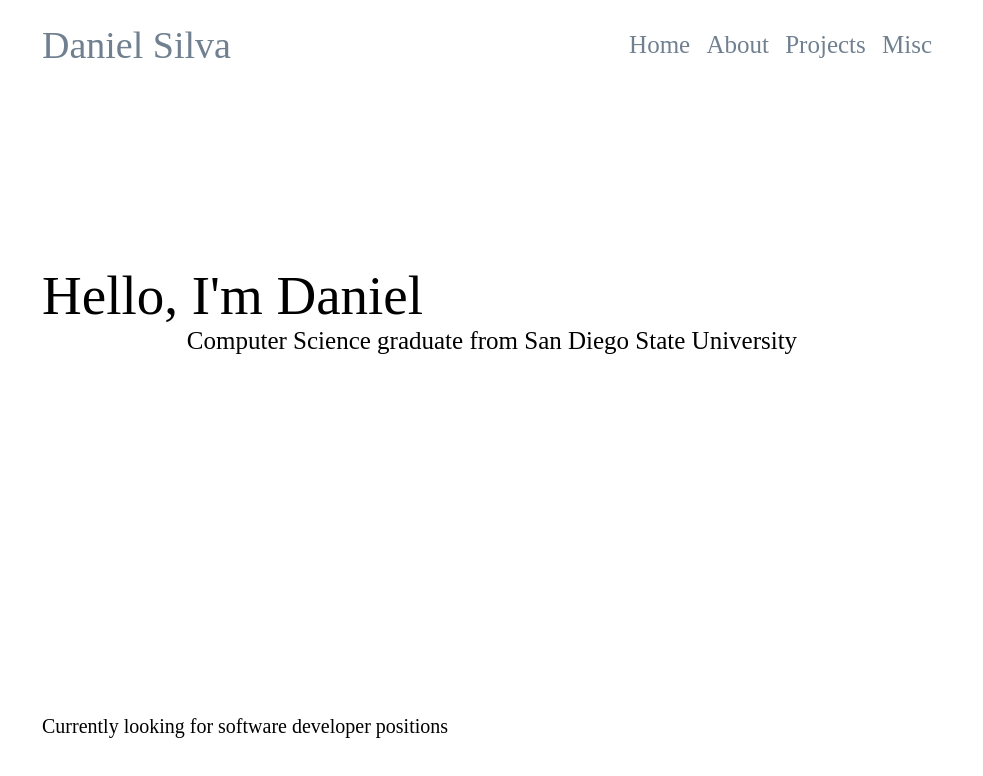
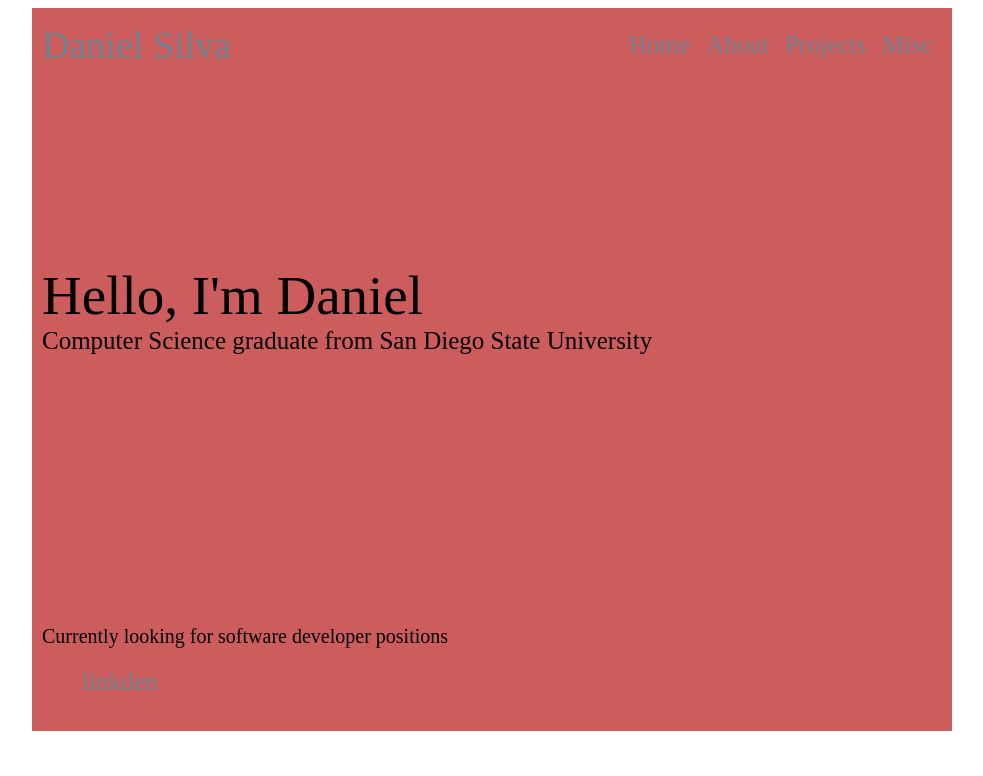
Before and after one commit to D-AA-S/D-AA-S-portfolio.github.io, a plain HTML site: page test.html in a window 1280 px wide. Shown: the whole page, without its empty margins (148-1131 px from the left). Drawn offline with Linux system fonts and the light colour scheme.

Commit message:
Messing around with colors

```diff
--- a/test.html
+++ b/test.html
@@ -26,6 +26,7 @@ ul{
     width: 900px;
     margin: 0px auto;
     padding: 10px;
+    background-color: indianred;
 }
 a:link,a:visited{
     text-decoration: none;
@@ -35,22 +36,25 @@ a:hover,a:active{
     text-shadow: 0px 0px dodgerblue;
 }
 .p1center{
-    text-align: center;
     font-weight: 300px;
     font-size: 25px;
     margin-top: 0%;
 }
 .p2center{
-    text-align: left;
     font-weight: 250px;
     font-size: 20px;
-    margin-top: 40%;
+    margin-top: 30%;
 }
 h1{
     text-align: left;
     font-weight: 350;
     font-size: 55px;
     margin-bottom: 0px;
+}
+.bottomdiv{
+    margin-top: 20%;
+    background-color: indianred;
+    align-content: center;
 }
         </style>
     </head>
@@ -82,8 +86,17 @@ h1{
                     <h1>Hello, I'm Daniel</h1>
                     <p class = "p1center">Computer Science graduate from San Diego State University</p>
                 </div>
-                <div style = "text-align: center;">
+                <div>
                     <p class= "p2center">Currently looking for software developer positions</p>
+                </div>
+                <div>
+                    <nav>
+                        <ul>
+                            <li>
+                                <a href="linkden">linkden</a>
+                            </li>
+                        </ul>
+                    </nav>
                 </div>
             </main>
         </div>
```
